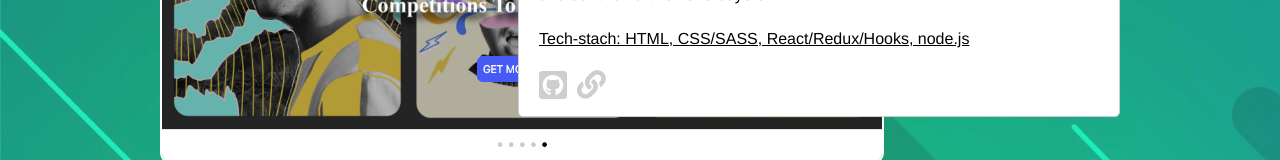
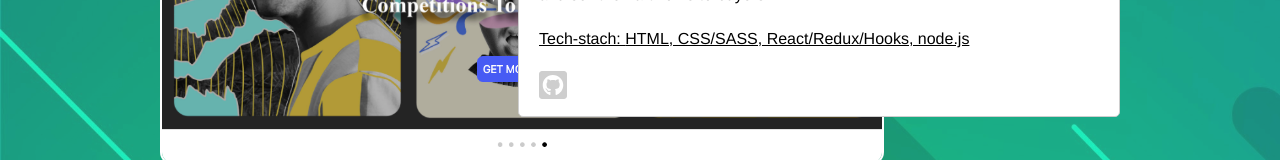
Before and after one commit to Modraut/my-blog, a React (Create React App) app: page /portfolio in a window 1280 px wide. Shown: the part 470-630 px from the top of the page. Built offline with nearby package versions, Linux system fonts and the light colour scheme.

Commit message:
updated code and cv stays the same

```diff
--- a/src/App.js
+++ b/src/App.js
@@ -17,10 +17,10 @@ function App() {
       <Navbar />
       <main className="app__main">
         <Switch>
-          <Route path="resume" component={Resume} />
-          <Route path="/portfolio" component={Portfolio} />
-          <Route path="/contact-me" component={ContactMe} />
-          <Route exact path="/" component={Homepage} />
+          <Route exact path="/resume" component={Resume} />
+          <Route exact path="/portfolio" component={Portfolio} />
+          <Route exact path="/contact-me" component={ContactMe} />
+          <Route path="/" component={Homepage} />
         </Switch>
       </main>
       {/* <BackgroundImage /> */}
--- a/src/common/components/Navbar/index.js
+++ b/src/common/components/Navbar/index.js
@@ -9,41 +9,41 @@ import ContactPhoneIcon from '@material-ui/icons/ContactPhone';
 import resume from "../../assets/documents/Chad.Liu_CV.pdf"
 import { Fragment } from 'react';
 import { FontAwesomeIcon } from '@fortawesome/react-fontawesome';
-import { faAlignJustify, faAlignRight ,faUser, faFolderOpen, faToolbox, faEnvelope } from '@fortawesome/free-solid-svg-icons';
+import { faAlignJustify, faAlignRight, faUser, faFolderOpen, faToolbox, faEnvelope } from '@fortawesome/free-solid-svg-icons';
 import { debounce } from "utilities/helper";
 
 
 
 export const Navbar = () => {
     let preScrollPos = 0;
-    const [ visibleNavbar, setVisibleNavbar ] = useState(true);
-    const [ expand, setExpand ] = useState(false);
+    const [visibleNavbar, setVisibleNavbar] = useState(true);
+    const [expand, setExpand] = useState(false);
 
-    const handleScroll = () =>{
+    const handleScroll = () => {
         const currentScrollPos = window.pageYOffset;
 
-        if(preScrollPos > currentScrollPos && (preScrollPos - currentScrollPos)>5 || currentScrollPos <=30 ){
+        if (preScrollPos > currentScrollPos && (preScrollPos - currentScrollPos) > 5 || currentScrollPos <= 30) {
             setVisibleNavbar(true)
         }
-        if(preScrollPos < currentScrollPos && (currentScrollPos - preScrollPos)>5){
+        if (preScrollPos < currentScrollPos && (currentScrollPos - preScrollPos) > 5) {
             setVisibleNavbar(false)
         }
-        if(preScrollPos==currentScrollPos){
+        if (preScrollPos == currentScrollPos) {
             setTimeout(() => {
                 setVisibleNavbar(false)
             }, 1000);
         }
         preScrollPos = currentScrollPos
     }
-    useEffect(()=>{
+    useEffect(() => {
         window.addEventListener('scroll', handleScroll);
-        return() => window.removeEventListener("scroll", handleScroll)
+        return () => window.removeEventListener("scroll", handleScroll)
     }, [])
 
     const List = () => (
         <ul>
             {/* <li><img src={logo} alt="logo missing" /></li> */}
-            <li><NavLink to="/home" activeClassName="active" >
+            <li><NavLink to="/" activeClassName="active" >
                 <FontAwesomeIcon size="0.5x" icon={faUser} /><span>Home</span>
             </NavLink></li>
             <li><NavLink to="/portfolio">
@@ -58,20 +58,20 @@ export const Navbar = () => {
         </ul>
     )
 
-    return(
+    return (
         <Fragment>
-            <header className={visibleNavbar? "navbar":"navbar hide" }>
+            <header className={visibleNavbar ? "navbar" : "navbar hide"}>
                 <nav>
                     <List />
                 </nav>
             </header>
-            <header className={expand? "miniNav expand": "miniNav" }>
+            <header className={expand ? "miniNav expand" : "miniNav"}>
                 <nav>
                     <div className="miniNav__round__first">
                         <FontAwesomeIcon
                             size='sm'
-                            icon={expand? faAlignRight: faAlignJustify}
-                            onClick={()=>setExpand(!expand)}
+                            icon={expand ? faAlignRight : faAlignJustify}
+                            onClick={() => setExpand(!expand)}
                         />
                     </div>
                     <div className="miniNav__round__second"></div>
--- a/src/pages/Portfolio/index.js
+++ b/src/pages/Portfolio/index.js
@@ -28,7 +28,7 @@ export const Portfolio = () => {
       stack: "HTML, CSS/SASS, React/Redux/Hooks",
       pic: myBlog,
       github: "https://github.com/Modraut/my-blog",
-      website: "http://my-blog-osvqq.ondigitalocean.app/"
+      website: "https://my-blog-osvqq.ondigitalocean.app/"
     },
     {
       title: "PokemonDic",
@@ -46,7 +46,7 @@ export const Portfolio = () => {
       stack: "HTML, CSS/SASS, React/Redux/thunk, express, JWT",
       pic: handytasker,
       github: "https://github.com/Modraut/Handytasker_frontend",
-      website: "http://3.26.78.56/"
+      website: "http://128.199.158.101/"
     },
     {
       title: "Jianshu",
@@ -61,7 +61,7 @@ export const Portfolio = () => {
     <div className="portfolio">
       {
         projects.map((item) => {
-          const { type, title, description, stack, pic, github, website } = item;
+          const { type, title, description, stack, pic, github, website = null } = item;
           return (
             <section className="portfolio__item">
               <div className="portfolio__item__pic">
@@ -76,9 +76,11 @@ export const Portfolio = () => {
                 <a href={github} target="_blank" rel="noreferrer">
                   <FontAwesomeIcon size="2x" icon={faGithubSquare} color="#CECECE" />
                 </a>
-                <a href={website} target="_blank" rel="noreferrer">
-                  <FontAwesomeIcon size="2x" icon={faLink} color="#CECECE" />
-                </a>
+                {
+                  website && <a href={website} target="_blank" rel="noreferrer">
+                    <FontAwesomeIcon size="2x" icon={faLink} color="#CECECE" />
+                  </a>
+                }
               </div>
             </section>
           )
```
